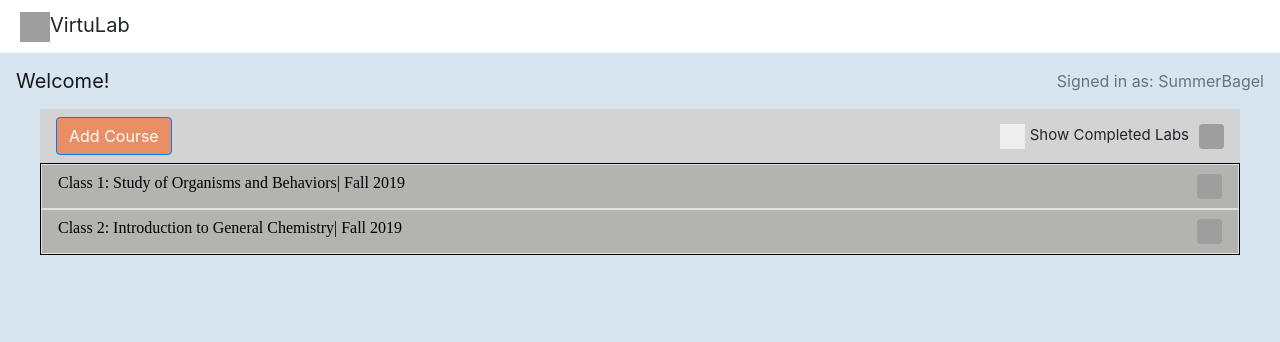
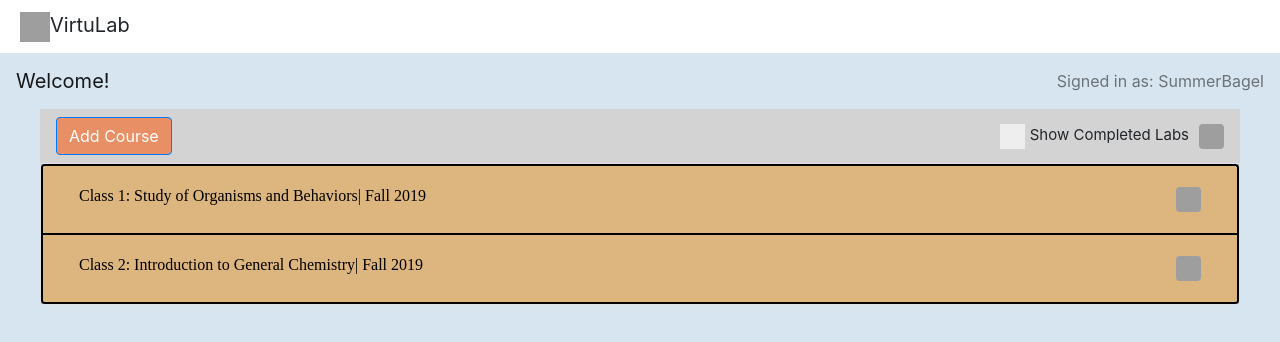
Before and after one commit to weiggwp/VirtuLab, a React (Create React App) app in the folder frontend/: page /student_home in a window 1280 px wide. Shown: the top 342 px of the page. Built offline with nearby package versions, Linux system fonts and the light colour scheme; grey boxes are pictures that could not be loaded.

Commit message:
Modified how courses and labs are displayed on student_home page

```diff
--- a/frontend/package.json
+++ b/frontend/package.json
@@ -4,6 +4,7 @@
   "version": "0.1.0",
   "private": true,
   "dependencies": {
+    "mdbreact": "^4.22.0",
     "react": "^16.11.0",
     "react-bootstrap": "^1.0.0-beta.14",
     "react-dom": "^16.11.0",
--- a/frontend/src/components/Course.jsx
+++ b/frontend/src/components/Course.jsx
@@ -0,0 +1,78 @@
+import React from "react";
+import Card from "react-bootstrap/Card";
+import Accordion from "react-bootstrap/Accordion";
+import Navbar from "react-bootstrap/Navbar";
+import Nav from "react-bootstrap/Nav";
+import Image from "react-bootstrap/Image";
+import {Lab} from './lab.jsx'
+
+const imagesPath = {
+    minus: "https://www.materialui.co/materialIcons/navigation/expand_more_black_192x192.png",
+    plus: "https://www.materialui.co/materialIcons/navigation/expand_less_black_192x192.png"
+};
+
+class Course extends React.Component {
+
+    constructor(props) {
+        super(props);
+        this.states = {
+            open : false
+        }
+
+    }
+    clicked()
+    {
+        this.states.open = this.states.open === false;
+        console.log("clicked");
+    }
+    toggleImage = () => {
+        let x = !(this.states.open);
+        this.setState({open: !this.states.open});
+        console.log(this.states.open);
+    };
+    getImageName = () => this.states.open ? 'plus' : 'minus';
+
+
+    render()
+    {
+        const imageName = this.getImageName();
+        return(
+            <Card style={{borderWidth:2,borderColor:"black"}} >
+                <Accordion.Toggle as={Card.Header} onClick={this.toggleImage} eventKey={this.props.icount} style={{backgroundColor:"#DDB57E"}}>
+                    <Navbar  className={"justify-content-between"}>
+                        <Nav >
+
+
+                            <h3 className={this.props.style}>{this.props.classname}</h3>
+
+                        </Nav>
+
+                        <Nav >
+
+                            <Image  className={"config_image"}  src={imagesPath[imageName]} rounded />
+
+                        </Nav>
+
+                    </Navbar>
+                </Accordion.Toggle>
+                <Accordion.Collapse style={{backgroundColor:"lightblue",borderWidth:2}} eventKey={this.props.fcount}>
+                    <Card.Body >
+
+                        <Lab  style={this.props.style} labname={"Lab 1: Introduction to using Beaker"}/>
+
+                        <Lab  style={this.props.style} labname={"Lab 0: Introduction to VirtuLab"}/>
+
+
+
+
+                    </Card.Body>
+
+                </Accordion.Collapse>
+            </Card>
+
+
+        );
+    }
+}
+
+export {Course};
--- a/frontend/src/components/expandable_course.jsx
+++ b/frontend/src/components/expandable_course.jsx
@@ -1,14 +1,23 @@
 import React from 'react';
 import {Navbar,Nav,Image} from "react-bootstrap";
 import '../stylesheets/student_home.css';
+import Accordion from "react-bootstrap/Accordion";
+import Card from "react-bootstrap/Card";
+import {Course} from './Course.jsx'
 
+const expand_icons = {
+    less: "https://www.materialui.co/materialIcons/navigation/expand_less_black_192x192.png",
+    more: "https://www.materialui.co/materialIcons/navigation/expand_more_black_192x192.png"
+};
 class Expandable_Classes extends React.Component
 {
+
     constructor(props)
     {
         super(props);
         this.states={
             // handleExpand : this.handleExpand.bind(this,id)
+            count:0,
             classes : [
                 {classname:"Class 1: Study of Organisms and Behaviors| Fall 2019",
                     clicked:false},
@@ -22,42 +31,44 @@ class Expandable_Classes extends React.Component
     {
 
     }
+    getCount()
+    {
+
+        return (this.states.count).toString();
+    }
+    addAndGetCount()
+    {
+        return (this.states.count++).toString();
+    }
+    resetCount()
+    {
+        this.state.count = 0;
+    }
+
     render()
     {
         let style = this.props.style;
         let classes = this.states.classes;
+        let expand = "https://www.materialui.co/materialIcons/navigation/expand_less_black_192x192.png";
+
+
+
+            return(
+                <div>
+                    <Accordion className={"box border"}>
+                        {classes.map(classItem => (
+                            <Course style={this.props.style} classname={classItem.classname} icount={this.getCount()} fcount={this.addAndGetCount()}/>
 
 
 
 
-        return (
-            <div className="box">
-                {classes.map(classItem => (
+                                    ))}
 
+                    </Accordion>
+                </div>
 
-                    <Navbar  className={"justify-content-between border"}>
-                        <Nav >
+            );
 
-
-                            <h3 className={style}>{classItem.classname}</h3>
-
-                        </Nav>
-
-                        <Nav >
-
-                            <Image  className={"config_image"} src="https://www.materialui.co/materialIcons/navigation/expand_less_black_192x192.png" rounded />
-
-                        </Nav>
-
-                    </Navbar>
-
-
-
-
-                ))}
-
-            </div>
-        );
     }
 
 
--- a/frontend/src/components/lab.jsx
+++ b/frontend/src/components/lab.jsx
@@ -1,6 +1,16 @@
 import React from 'react';
 import {Button, Col, Row} from "react-bootstrap";
+import Nav from "react-bootstrap/Nav";
+import Image from "react-bootstrap/Image";
+import Navbar from "react-bootstrap/Navbar";
+import '../stylesheets/account_settings.css';
+import '../stylesheets/student_home.css';
+import Redirect from "react-router-dom/es/Redirect";
 
+const check={
+    incomplete:"https://cdn4.iconfinder.com/data/icons/176-material-design-outline-core/24/check-box-blank-512.png",
+    complete:"https://cdn4.iconfinder.com/data/icons/176-material-design-outline-core/24/check-box-512.png"
+}
 class Lab extends React.Component
 {
     constructor(props)
@@ -13,18 +23,38 @@ class Lab extends React.Component
             name : '',
             due : Date,
 
+        }
+    }
+    onClick(){
+        console.log("clicked");
+        window.location.href="http://localhost:3001/do_lab";
+    }
+
+    render() {
+
+        return(
+
+            <div onClick={this.onClick} style={{ border: '5px solid gray', borderBottomColor: 'black' }}>
+                <Navbar  className={"justify-content-between"}>
+                    <Nav >
 
 
-        }
-    }
-    render() {
-        return(
+                        <label className={this.props.style}>{this.props.labname}</label>
 
-            <div>
+                    </Nav>
 
+
+                    <Nav className={"ml-auto"}>
+                        <label className={this.props.style} style={{color:"red",marginBottom:0}}>Due: Nov. 15,2019</label>
+
+                        <Image  className={"config_image"}  src={check['incomplete']} rounded />
+
+                    </Nav>
+
+                </Navbar>
             </div>
         );
     }
 }
 
-return {Lab}
+export {Lab};
--- a/frontend/src/components/student_home.jsx
+++ b/frontend/src/components/student_home.jsx
@@ -1,5 +1,6 @@
 import React, { Component } from 'react';
 import { Redirect, Link } from 'react-router-dom';
+
 
 // import axios from 'axios';
 import '../stylesheets/Login.css';
@@ -22,10 +23,18 @@ class student_home extends React.Component
         this.state = {
             redirectAcct: false,
             redirectCourse: false,
-            redirectLab :false
+            redirectLab :false,
+
+
+            collapseID: "collapse3"
+
 
         };
     }
+    toggleCollapse = collapseID => () =>
+        this.setState(prevState => ({
+            collapseID: prevState.collapseID !== collapseID ? collapseID : ""
+        }));
     setRedirectAcct = () => {
         this.setState({
             redirectAcct: true
--- a/frontend/src/stylesheets/student_home.css
+++ b/frontend/src/stylesheets/student_home.css
@@ -99,8 +99,9 @@
     margin-left:40px;
     margin-right:40px;
     border: 1px solid #000000;
+
 }
 .border
 {
-    border: 0px solid #000000;
+    border: 2px solid #000000;
 }
```
Also changed, not shown: 2 other files (tests, documents, lock files or other folders).
